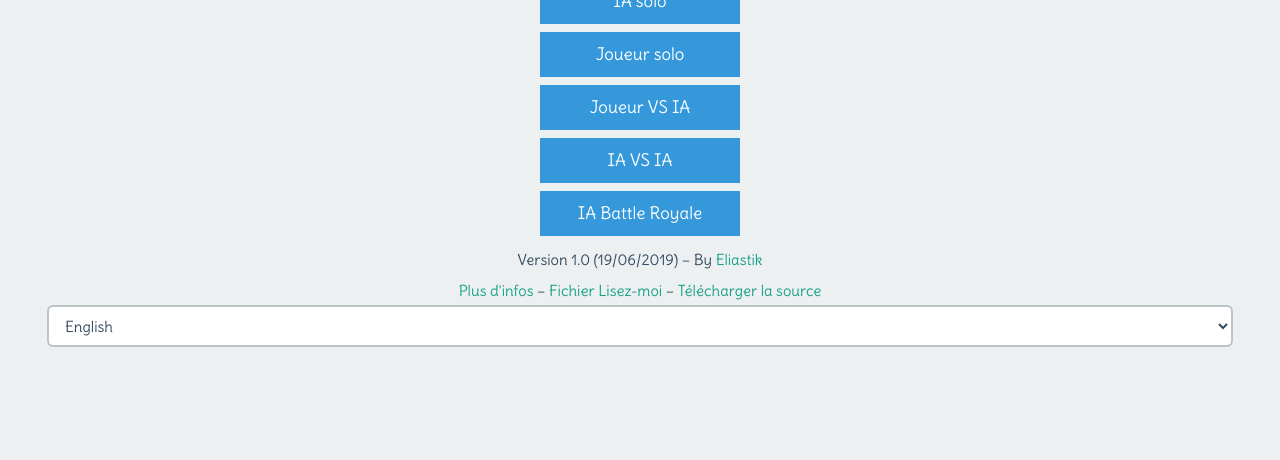
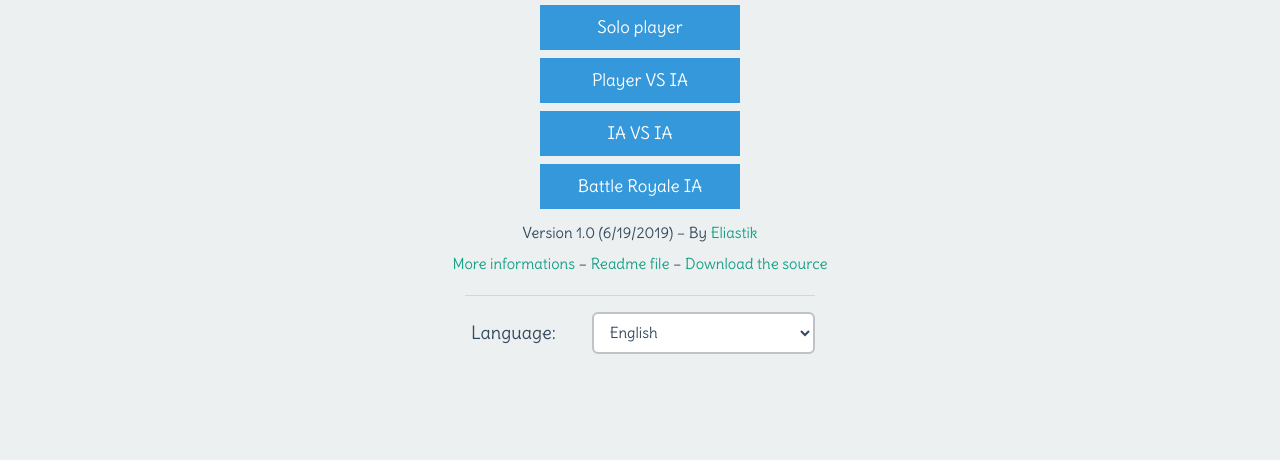
Before and after one commit to Eliastik/snakeia, a plain HTML site: page index.html in a window 1280 px wide. Shown: the part 340-800 px from the top of the page. Drawn offline with Linux system fonts and the light colour scheme; files whose address does not match are found by name.

Commit message:
Menu translated

```diff
--- a/assets/css/main.css
+++ b/assets/css/main.css
@@ -56,6 +56,12 @@ body {
   margin: auto;
 }
 
+ .language {
+   width: 100%;
+   max-width: 350px;
+   margin: auto;
+ }
+
 #settings, #customSpeedSettings, #numberIASettings, #gameContainer, #updateAvailable {
   display: none;
 }
--- a/assets/js/engine.js
+++ b/assets/js/engine.js
@@ -55,7 +55,7 @@ FONT_FAMILY = "Delius";
 TARGET_FPS = 60;
 // Infos
 APP_VERSION = "1.0";
-DATE_VERSION = "19/06/2019";
+DATE_VERSION = "2019-06-19";
 
 // return an integer between min (inclusive) and max (inclusive)
 function randRange(min, max) {
--- a/assets/locales/locales.js
+++ b/assets/locales/locales.js
@@ -25,7 +25,19 @@ i18next.use(window.i18nextBrowserLanguageDetector).init({
           "en": "English"
         },
         "menu": {
-          "selectGame": "Select a game mode:"
+          "selectGame": "Select a game mode:",
+          "iaSoloBtn": "Solo IA",
+          "joueurSolo": "Solo player",
+          "joueurVsIa": "Player VS IA",
+          "iaVsIa": "IA VS IA",
+          "iaBattleRoyale": "Battle Royale IA",
+          "version": "Version",
+          "versionDate": "{{date, MM/DD/YYYY}}",
+          "par": "By",
+          "infos": "More informations",
+          "readme": "Readme file",
+          "source": "Download the source",
+          "language": "Language:"
         }
       }
     },
@@ -36,7 +48,19 @@ i18next.use(window.i18nextBrowserLanguageDetector).init({
           "en": "English"
         },
         "menu": {
-          "selectGame": "Sélectionnez un mode de jeu :"
+          "selectGame": "Sélectionnez un mode de jeu :",
+          "iaSoloBtn": "IA solo",
+          "joueurSolo": "Joueur solo",
+          "joueurVsIa": "Joueur VS IA",
+          "iaVsIa": "IA VS IA",
+          "iaBattleRoyale": "IA Battle Royale",
+          "version": "Version",
+          "versionDate": "{{date, DD/MM/YYYY}}",
+          "par": "Par",
+          "infos": "Plus d'infos",
+          "readme": "Fichier Lisez-moi",
+          "source": "Télécharger la source",
+          "language": "Langue :"
         }
       }
     }
@@ -70,6 +94,8 @@ function translateContent() {
   i18nList.forEach(function(v) {
     v.innerHTML = window.i18next.t(v.dataset.i18n);
   });
+
+  document.getElementById("dateTxt").innerHTML = window.i18next.t("menu.versionDate", { date: new Intl.DateTimeFormat(i18next.language).format(new Date(DATE_VERSION)) });
 }
 
 document.getElementById("languageSelect").onchange = function() {
--- a/index.html
+++ b/index.html
@@ -44,33 +44,41 @@
         <div class="menu-buttons">
           <div class="row mb-2">
             <div class="col text-center">
-              <button class="btn btn-lg btn-info btn-block" id="iaSoloBtn">IA solo</button>
+              <button class="btn btn-lg btn-info btn-block" id="iaSoloBtn" data-i18n="menu.iaSoloBtn">IA solo</button>
             </div>
           </div>
           <div class="row mb-2">
             <div class="col text-center">
-              <button class="btn btn-lg btn-info btn-block" id="joueurSolo">Joueur solo</button>
+              <button class="btn btn-lg btn-info btn-block" id="joueurSolo" data-i18n="menu.joueurSolo">Joueur solo</button>
             </div>
           </div>
           <div class="row mb-2">
             <div class="col text-center">
-              <button class="btn btn-lg btn-info btn-block" id="joueurVsIa">Joueur VS IA</button>
+              <button class="btn btn-lg btn-info btn-block" id="joueurVsIa" data-i18n="menu.joueurVsIa">Joueur VS IA</button>
             </div>
           </div>
           <div class="row mb-2">
             <div class="col text-center">
-              <button class="btn btn-lg btn-info btn-block" id="iaVsIa">IA VS IA</button>
+              <button class="btn btn-lg btn-info btn-block" id="iaVsIa" data-i18n="menu.iaVsIa">IA VS IA</button>
             </div>
           </div>
           <div class="row mb-2">
             <div class="col text-center">
-              <button class="btn btn-lg btn-info btn-block" id="iaBattleRoyale">IA Battle Royale</button>
+              <button class="btn btn-lg btn-info btn-block" id="iaBattleRoyale" data-i18n="menu.iaBattleRoyale">IA Battle Royale</button>
             </div>
           </div>
         </div>
-        <p class="m-0"><small>Version <span id="versionTxt"></span> (<span id="dateTxt"></span>) – By <a href="http://www.eliastiksofts.com" target="_blank">Eliastik</a></small></p>
-        <p class="m-0"><small><a href="http://www.eliastiksofts.com/snakeia" target="_blank">Plus d'infos</a> – <a href="README.md" target="_blank">Fichier Lisez-moi</a> – <a href="http://www.eliastiksofts.com/snakeia/downloads" target="_blank">Télécharger la source</a></small></p>
-        <div><select id="languageSelect" class="form-control" rows="10"></select></div>
+        <p class="m-0"><small><span data-i18n="menu.version">Version</span> <span id="versionTxt"></span> (<span id="dateTxt"></span>) – <span data-i18n="menu.par">Par</span> <a href="http://www.eliastiksofts.com" target="_blank">Eliastik</a></small></p>
+        <p class="m-0"><small><a href="http://www.eliastiksofts.com/snakeia" target="_blank" data-i18n="menu.infos">Plus d'infos</a> – <a href="README.md" target="_blank" data-i18n="menu.readme">Fichier Lisez-moi</a> – <a href="http://www.eliastiksofts.com/snakeia/downloads" target="_blank" data-i18n="menu.source">Télécharger la source</a></small></p>
+        <div class="language">
+          <hr />
+          <div class="form-group row">
+            <label for="languageSelect" class="col-sm-4 col-form-label" data-i18n="menu.language">Langue :</label>
+            <div class="col-sm-8">
+              <select id="languageSelect" class="form-control" rows="10"></select>
+            </div>
+          </div>
+        </div>
       </div>
       <div id="settings">
         <img src="assets/images/logo/logo.png" width="325px" alt="Logo" />
@@ -208,9 +216,9 @@
     </div>
     <script type="text/javascript" src="assets/js/i18next.min.js"></script>
     <script type="text/javascript" src="assets/js/i18nextBrowserLanguageDetector.min.js"></script>
-    <script type="text/javascript" src="assets/locales/locales.js"></script>
     <script type="text/javascript" src="assets/js/pathfinding.min.js"></script>
     <script type="text/javascript" src="assets/js/engine.js"></script>
     <script type="text/javascript" src="assets/js/main.js"></script>
+    <script type="text/javascript" src="assets/locales/locales.js"></script>
   </body>
 </html>
```
